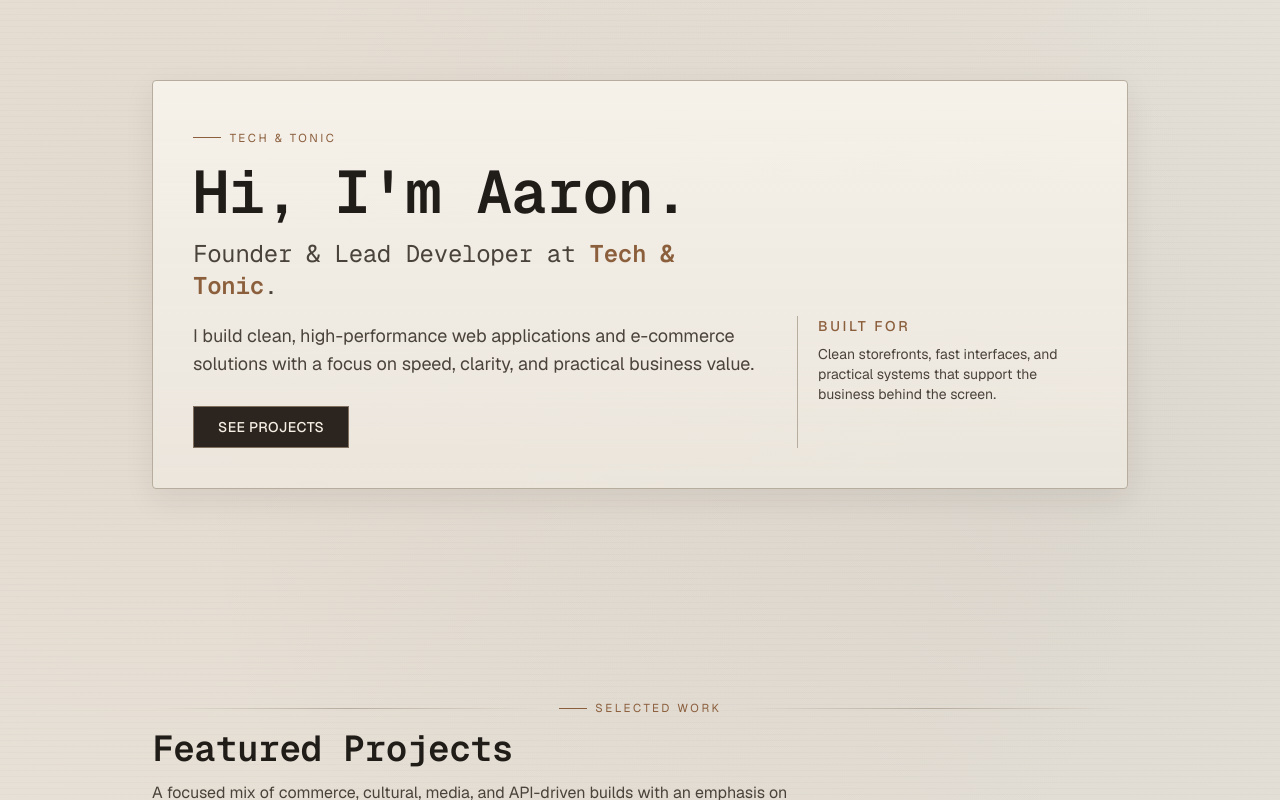
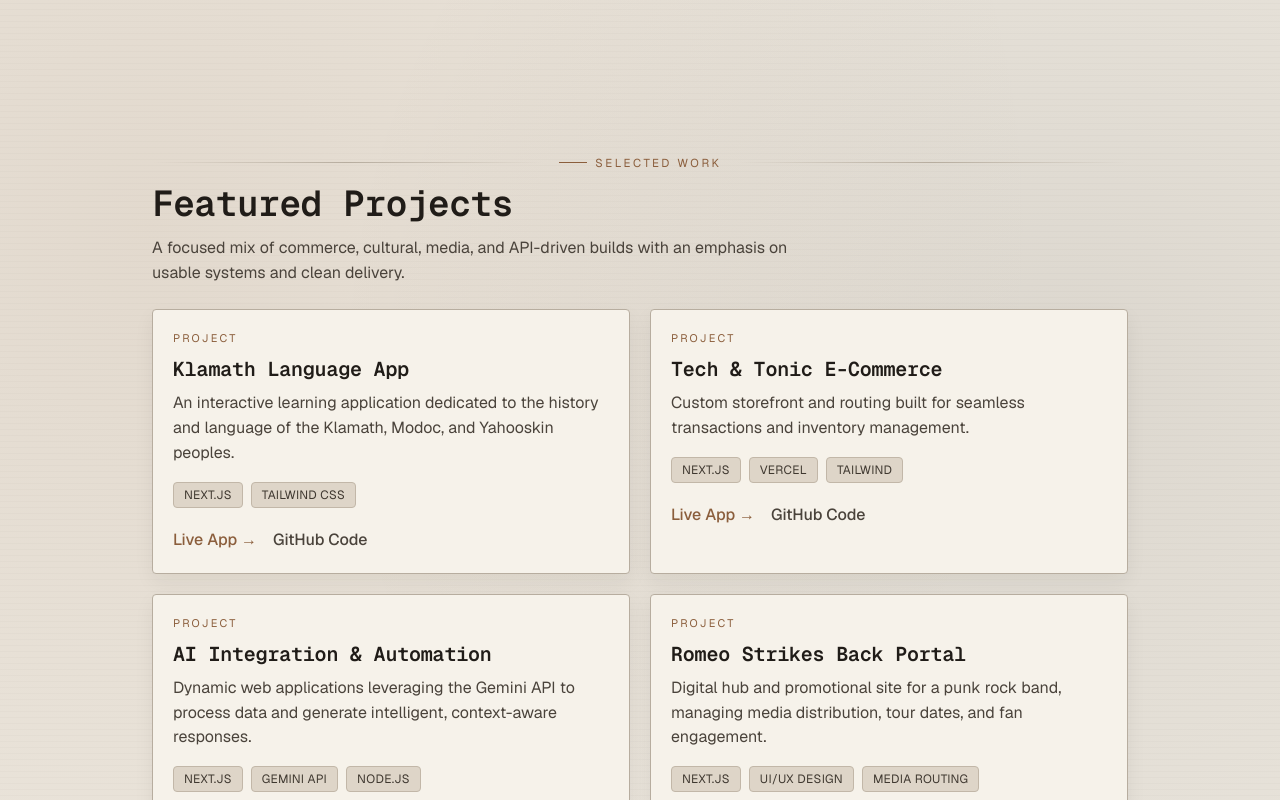
Before and after one commit to aaroncrume-techandtonic/tech-and-tonic-portfolio, a Next.js app: page / in a window 1280 px wide. Shown: the top 800 px of the page. Built offline with nearby package versions, Linux system fonts and the light colour scheme; no server answers.

Commit message:
Remove homepage hero intro block

```diff
--- a/app/page.tsx
+++ b/app/page.tsx
@@ -9,36 +9,6 @@
 export default function Home() {
   return (
     <main className="min-h-screen text-[#201c18]">
-
-      {/* Hero Section */}
-      <section className="max-w-5xl mx-auto px-6 pt-16 pb-12 md:pt-20 md:pb-14">
-        <div className="section-shell rounded-sm px-6 py-8 md:px-10 md:py-10">
-          <p className="eyebrow mb-4">Tech & Tonic</p>
-          <div className="grid gap-6 md:grid-cols-[minmax(0,1.6fr)_minmax(220px,0.8fr)] md:items-end">
-            <div>
-              <h1 className="text-4xl md:text-6xl font-semibold tracking-tight mb-4 text-[#201c18]">
-          Hi, I&apos;m Aaron.
-              </h1>
-              <h2 className="text-xl md:text-2xl text-[#4a433b] mb-5">
-                Founder & Lead Developer at <span className="text-[var(--accent)] font-semibold">Tech & Tonic</span>.
-              </h2>
-              <p className="text-base md:text-lg text-[#4a433b] max-w-2xl mb-7">
-                I build clean, high-performance web applications and e-commerce solutions with a focus on speed, clarity, and practical business value.
-              </p>
-              <a
-                href="#projects"
-                className="inline-flex items-center border border-[#7f705f] bg-[#2c251f] px-6 py-2.5 text-sm font-medium uppercase tracking-wide text-[#f5eee4] hover:bg-[#3a3028]"
-              >
-                See Projects
-              </a>
-            </div>
-            <div className="border-l border-[var(--border)] pl-5 text-sm text-[#4a433b] md:min-h-[132px]">
-              <p className="mb-2 font-medium uppercase tracking-[0.18em] text-[var(--accent)]">Built For</p>
-              <p>Clean storefronts, fast interfaces, and practical systems that support the business behind the screen.</p>
-            </div>
-          </div>
-        </div>
-      </section>
 
       <section className="max-w-5xl mx-auto px-6 pb-6">
         <AdSenseUnit adSlot="3350521090" className="min-h-[90px]" />
```
